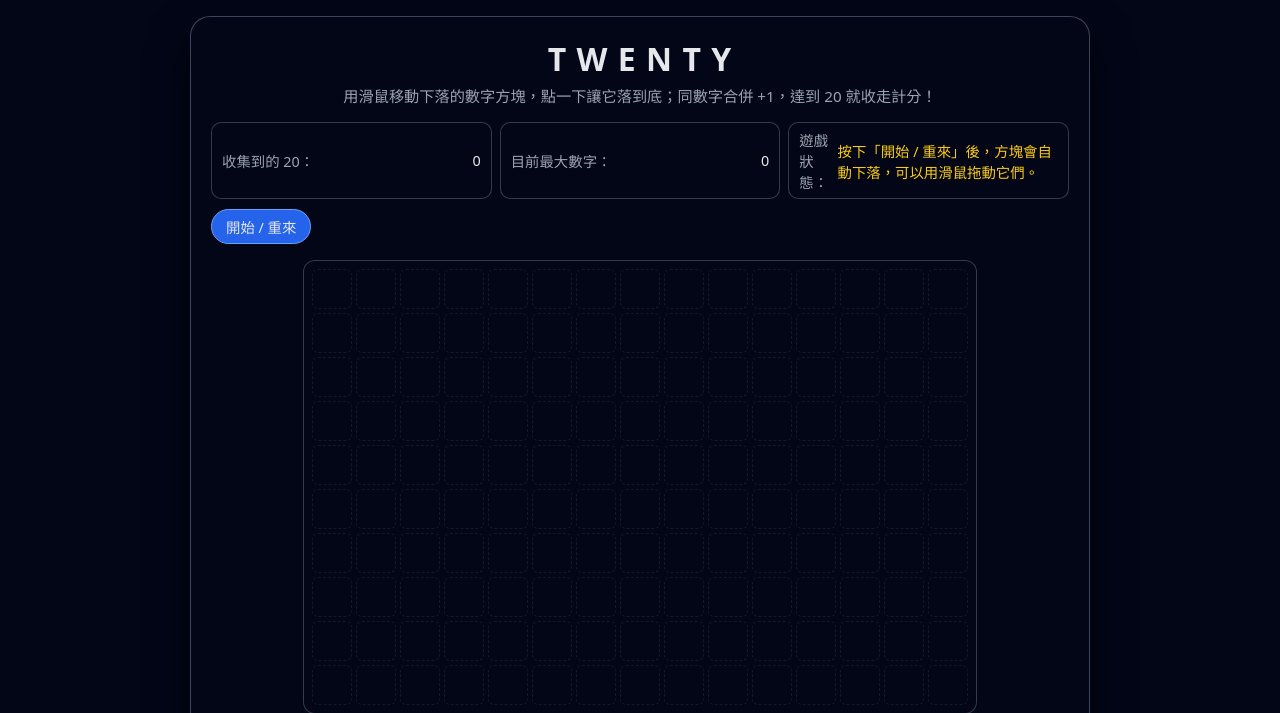
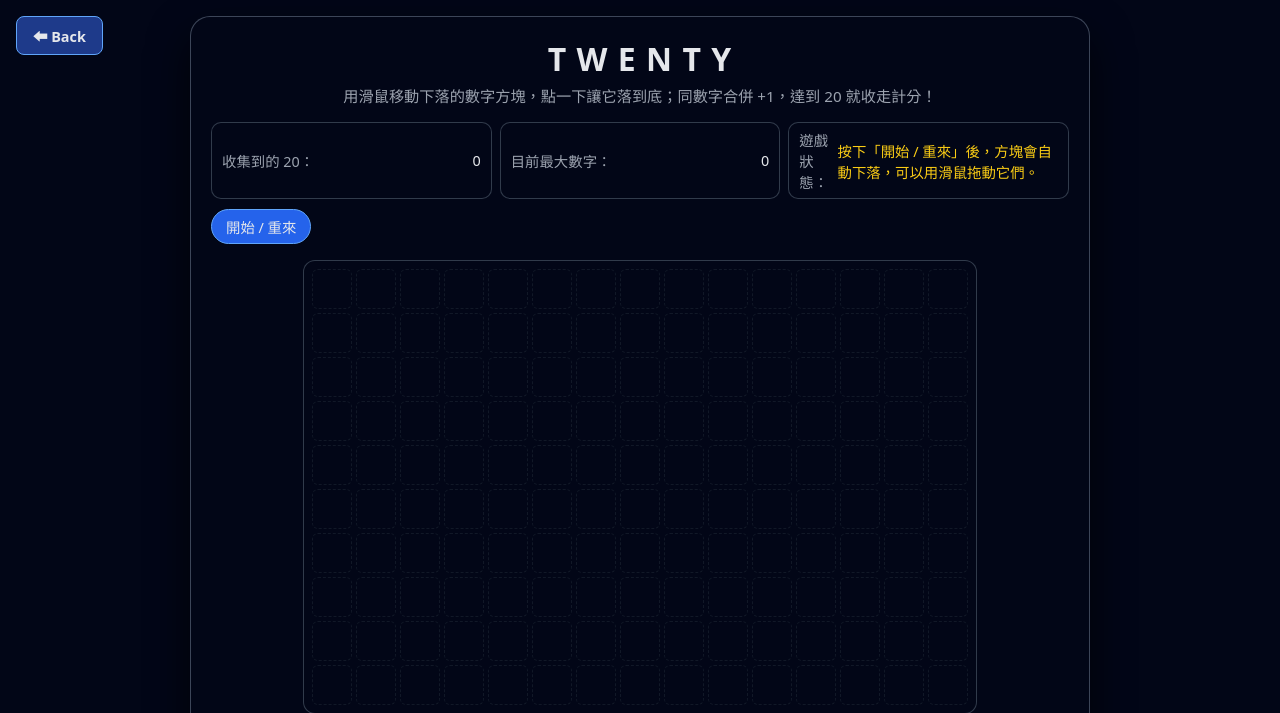
Before and after one commit to KOYUNGCHING/CITY_PUZZLE, a Flask app: page /game/4 in a window 1280 px wide. Shown: the top 713 px of the page. Run offline with Flask 3, Linux system fonts and the light colour scheme.

Commit message:
加回首頁

```diff
--- a/static/css/game4.css
+++ b/static/css/game4.css
@@ -191,3 +191,24 @@ body {
     font-size: 0.9rem;
   }
 }
+/* ===== 左上角 Back 按鈕 ===== */
+.back-btn {
+  position: absolute;
+  top: 16px;
+  left: 16px;
+  padding: 8px 16px;
+  font-size: 0.9rem;
+  background: #1e3a8a;
+  color: #e5e7eb;
+  border: 1px solid #60a5fa;
+  border-radius: 8px;
+  cursor: pointer;
+  font-weight: 600;
+  z-index: 999;
+  transition: 0.2s ease;
+}
+
+.back-btn:hover {
+  background: #2563eb;
+  transform: translateY(-2px);
+}
--- a/static/js/game4.js
+++ b/static/js/game4.js
@@ -504,3 +504,10 @@ document.documentElement.style.setProperty('--cols', COLS);
 render();
 statusTextEl.textContent =
   "按下「開始 / 重來」後，方塊會自動下落，可以用滑鼠拖動它們。";
+
+// ===== Back 按鈕：回首頁 =====
+document.getElementById("back-btn").addEventListener("click", () => {
+  window.location.href = "/home";
+  // 若你的首頁不是 "/", 例如 "/home"，就改成：
+  // window.location.href = "/home";
+});
--- a/templates/game4.html
+++ b/templates/game4.html
@@ -6,11 +6,16 @@
   <link rel="stylesheet" href="../static/css/game4.css" />
 </head>
 <body>
+
+  <!-- 左上角 Back 按鈕 -->
+  <button id="back-btn" class="back-btn">⬅ Back</button>
+
   <div class="wrapper">
     <header class="header">
       <h1>T W E N T Y</h1>
       <p>用滑鼠移動下落的數字方塊，點一下讓它落到底；同數字合併 +1，達到 20 就收走計分！</p>
     </header>
+
 
     <section class="panel">
       <div class="stats">
```
